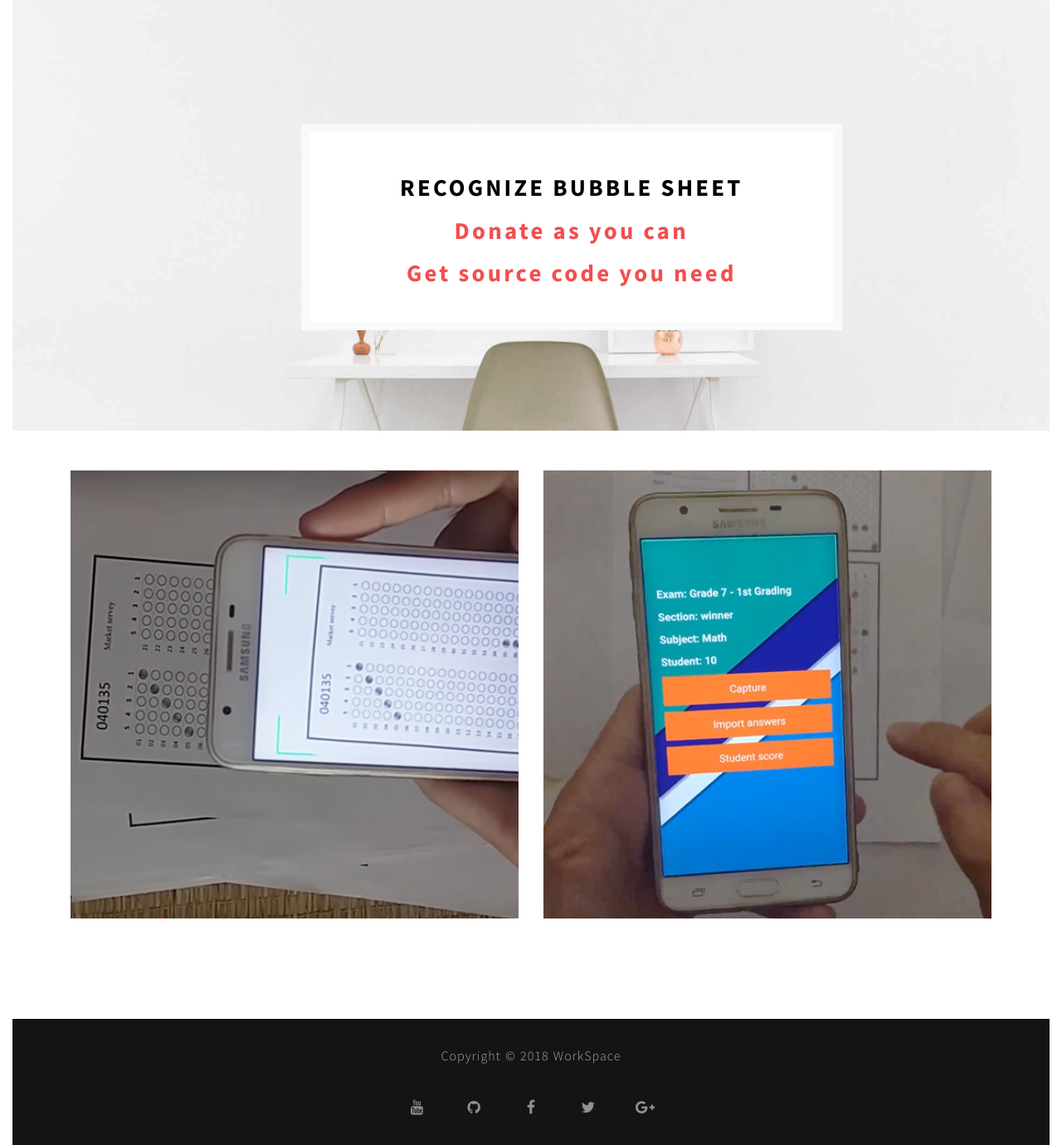
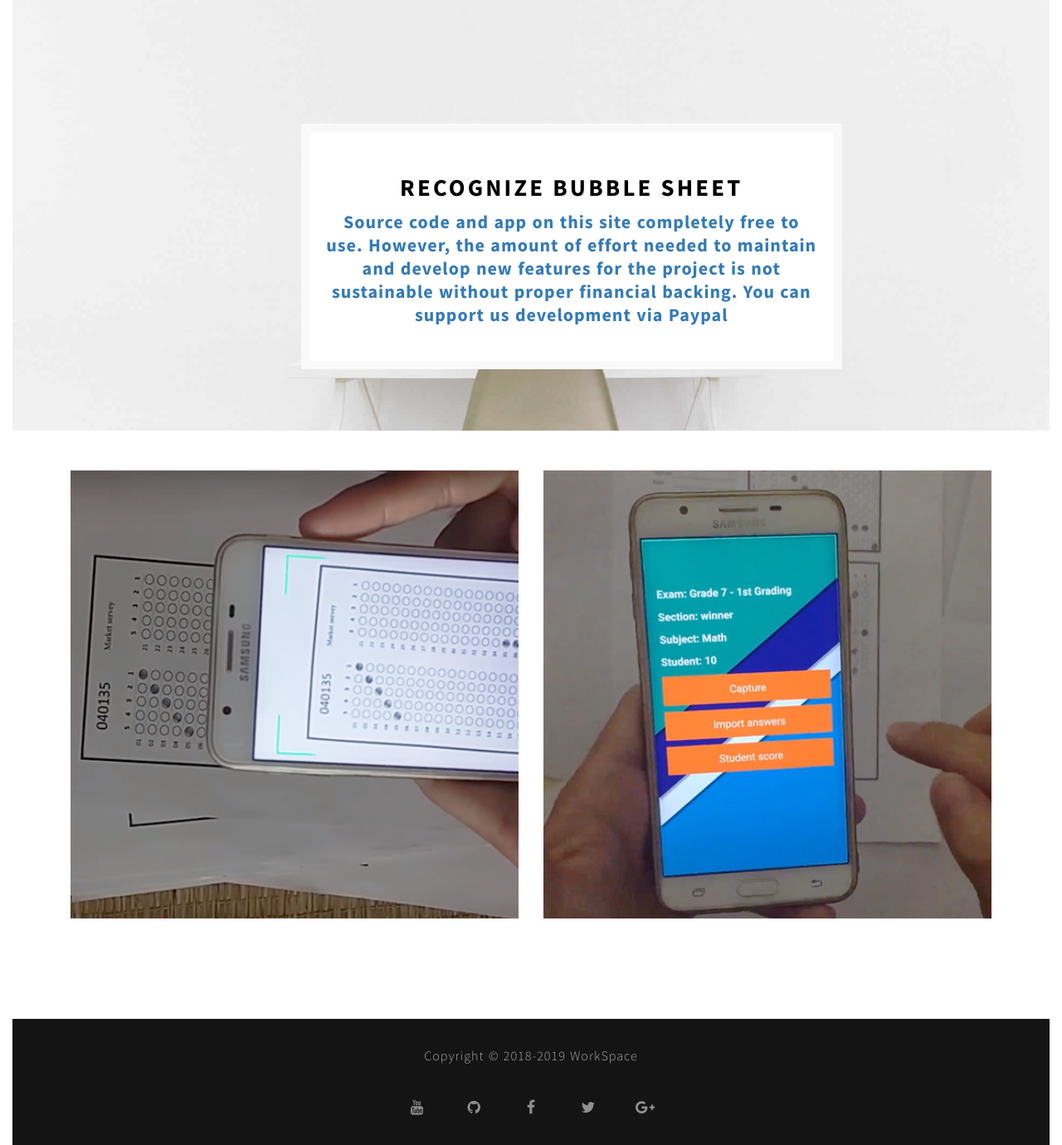
Before and after one commit to tramvm/tramvm.github.io, a Flask app: page / in a window 1280 px wide. Shown: the part 95-1475 px from the top of the page at 83% size. Run offline with Flask 2, Linux system fonts and the light colour scheme; data that the repository does not hold is empty; parts of the project's set-up code (start-up, migrations or seed data) failed here and were passed over; some libraries are stand-ins or nearby versions; some web fonts are replaced.

Commit message:
Update UI

```diff
--- a/inside/static/css/style.css
+++ b/inside/static/css/style.css
@@ -16,7 +16,7 @@ body {
     position: relative;
 }
 
-html,body {
+html, body {
     width: 100%;
     overflow-x: hidden;
 }
@@ -25,11 +25,10 @@ html {
     font-size: 100%;
 }
 
-
 /* Typography
 ------------------------------------- */
 
-h1,h2,h3,h4 {
+h1, h2, h3, h4 {
     font-weight: 400;
     letter-spacing: 0.2rem;
     text-transform: uppercase;
@@ -73,6 +72,7 @@ a {
     outline: none;
     text-decoration: none;
 }
+
 a,
 a:hover,
 a:focus {
@@ -90,7 +90,6 @@ img {
     width: 100%;
     max-width: 100%;
 }
-
 
 /* preloader styles
 /* ========================================== */
@@ -114,27 +113,32 @@ img {
     background-color: #111112;
     border-radius: 100%;
     -webkit-animation: sk-pulseScaleOut 1s infinite ease-in-out;
-          animation: sk-pulseScaleOut 1s infinite ease-in-out; }
+    animation: sk-pulseScaleOut 1s infinite ease-in-out;
+}
 
 @-webkit-keyframes sk-pulseScaleOut {
     0% {
         -webkit-transform: scale(0);
-            transform: scale(0); }
+        transform: scale(0);
+    }
     100% {
         -webkit-transform: scale(1);
         transform: scale(1);
-    opacity: 0; } }
+        opacity: 0;
+    }
+}
 
 @keyframes sk-pulseScaleOut {
     0% {
         -webkit-transform: scale(0);
-            transform: scale(0); }
+        transform: scale(0);
+    }
     100% {
         -webkit-transform: scale(1);
         transform: scale(1);
-    opacity: 0; } }
-
-
+        opacity: 0;
+    }
+}
 
 /* navigation styles
 /* ========================================== */
@@ -178,6 +182,7 @@ nav a {
     text-transform: uppercase;
     letter-spacing: 0.3rem;
 }
+
 .brand a {
     color: #333;
     font-size: 24px;
@@ -243,15 +248,19 @@ nav ul.right {
     .nav-text-light a {
         color: #555555;
     }
+
     .nav-inner {
         background: #ffffff;
     }
+
     .transparent {
         background: transparent;
     }
+
     .navicon {
         padding-right: 10px;
     }
+
     nav ul.right {
         float: left;
     }
@@ -279,6 +288,7 @@ a.icon {
     font-weight: 300;
     text-shadow: none;
 }
+
 .close:focus {
     outline: 0px auto -webkit-focus-ring-color;
 }
@@ -353,6 +363,7 @@ a.icon {
         height: 90px;
         margin-top: -45px;
     }
+
     .circle.large:before {
         margin-top: -14px;
         margin-left: -8px;
@@ -435,15 +446,19 @@ a.icon {
     min-height: 520px;
     padding-top: 150px !important;
 }
+
 .header-two {
     background: url('../images/header-bg.jpg') no-repeat;
 }
+
 .header-three {
     background: url('../images/header-three-bg.jpg') no-repeat;
 }
+
 .header-four {
     background: url('../images/header-four-bg.jpg') no-repeat;
 }
+
 .header-five {
     background: url('../images/header-five-bg.jpg') no-repeat;
 }
@@ -528,9 +543,11 @@ a.icon {
     text-decoration: none;
     transition: all 0.4s ease-in-out;
 }
+
 .filter-wrapper li a:active {
     background: #111112 !important;
 }
+
 .filter-wrapper li a:hover,
 .filter-wrapper li a:focus {
     background: #111112;
@@ -639,6 +656,7 @@ a.icon {
     margin-top: 22px;
     transition: all 0.4s ease-in-out;
 }
+
 #blog .blog-thumb .btn:hover {
     background: #111112;
     border-color: transparent;
@@ -693,7 +711,6 @@ a.icon {
     height: 50px;
 }
 
-
 /* contact section styles
 /* ========================================== */
 #contact {
@@ -706,7 +723,7 @@ a.icon {
     padding-right: 10px;
 }
 
-#contact #map-canvas  {
+#contact #map-canvas {
     border: none;
     width: 100%;
     height: 300px;
@@ -731,9 +748,13 @@ a.icon {
     border-color: #f0f0f0;
 }
 
-#contact textarea {min-height: 100px;}
+#contact textarea {
+    min-height: 100px;
+}
 
-#contact input {height: 50px;}
+#contact input {
+    height: 50px;
+}
 
 #contact input[type='submit'] {
     background: #111112;
@@ -760,8 +781,6 @@ a.icon {
     bottom: -50px;
 }
 
-
-
 /* footer section styles
 /* ========================================== */
 footer {
@@ -771,16 +790,17 @@ footer {
     text-align: center;
 }
 
-
 /* social icon */
 .social-icon {
     padding: 0;
     margin: 0;
 }
+
 .social-icon li {
     list-style: none;
     display: inline-block;
 }
+
 .social-icon li a {
     border-radius: 100px;
     border: 1px solid transparent;
@@ -800,6 +820,7 @@ footer {
     position: relative;
     top: 0px;
 }
+
 .social-icon li a:hover {
     background: #ffffff;
 }
@@ -808,7 +829,9 @@ footer {
 /* ========================================== */
 @media (max-width: 980px) {
 
-  .intro-inner {top: 30%;}
+    .intro-inner {
+        top: 30%;
+    }
 
     #contact .col-md-4 {
         padding: 62px 20px 42px 32px;
@@ -822,7 +845,6 @@ footer {
         margin-bottom: 60px;
     }
 }
-
 
 @media (max-width: 768px) {
 
@@ -844,12 +866,12 @@ footer {
 
 }
 
-
 @media (max-width: 700px) {
 
     h1 {
         font-size: 1.3rem;
     }
+
     h3 {
         font-size: 13px;
         letter-spacing: 3px;
@@ -866,6 +888,7 @@ footer {
     #contact .col-md-4 {
         padding: 32px 20px 22px 62px;
     }
+
     .contact-submit {
         width: 70%;
     }
@@ -873,5 +896,7 @@ footer {
 }
 
 @media (max-width: 450px) {
-  .intro-inner {top: 50%;}
+    .intro-inner {
+        top: 50%;
     }
+}
--- a/inside/templates/index.html
+++ b/inside/templates/index.html
@@ -12,9 +12,14 @@
                     <div class="header-thumb">
                         <h1 class="wow fadeIn" data-wow-delay="0.2s">Recognize bubble sheet</h1>
                         <!-- <h1 class="wow fadeInUp" data-wow-delay="0.2s">With Android + OpenCV</h1> -->
-              <h1 class="wow fadeInUp" data-wow-delay="0.1s" style="color: #f34e4e; letter-spacing: 0.2rem; text-transform: none; ">Donate as you can</h1>
-              <h1 class="wow fadeInUp" data-wow-delay="0.1s" style="color: #f34e4e; letter-spacing: 0.2rem; text-transform: none; ">Get source code you need</h1>
+                        <!-- <h1 class="wow fadeInUp" data-wow-delay="0.1s" style="color: #f34e4e; letter-spacing: 0.2rem; text-transform: none; ">Donate as you can</h1>
+                        <h1 class="wow fadeInUp" data-wow-delay="0.1s" style="color: #f34e4e; letter-spacing: 0.2rem; text-transform: none; ">Get source code you need</h1> -->
                         <!-- <h1 class="wow fadeInUp" data-wow-delay="0.2s" style="color: red">Discount 40% this month</h1> -->
+                        <p class="wow fadeInUp" data-wow-delay="0.1s" style="text-transform: none; color: #337ab7 !important; font-weight: bold;">Source code and app
+                            on this site completely free to use. However, the amount of effort needed to maintain and
+                            develop new features for the project is not sustainable without proper financial backing.
+                            You can support us development via <a href="https://www.paypal.me/tramvm/" target="_blank">
+                                Paypal</a></p>
                     </div>
                 </div>
 
@@ -39,7 +44,8 @@
                                 {% for item in projects %}
                                     <div class="iso-box col-md-6 col-sm-6">
                                         <div class="portfolio-thumb">
-                                <img src="static/images/{{ item['img'] }}" class="img-responsive" alt="Portfolio">
+                                            <img src="static/images/{{ item['img'] }}" class="img-responsive"
+                                                 alt="Portfolio">
                                             <div class="portfolio-overlay">
                                                 <a href="project/{{ item['id'] }}/{{ item['slug_title'] }}.html">
                                                     <div class="portfolio-item">
--- a/inside/templates/layout.html
+++ b/inside/templates/layout.html
@@ -104,7 +104,7 @@
             <div class="row">
 
                 <div class="col-md-12 col-sm-12">
-                    <p class="wow fadeInUp" data-wow-delay="0.3s" style="color: #AAA !important">Copyright © 2018 WorkSpace</p>
+                    <p class="wow fadeInUp" data-wow-delay="0.3s" style="color: #AAA !important">Copyright © 2018-2019 WorkSpace</p>
                     <ul class="social-icon wow fadeInUp" data-wow-delay="0.3s">
                         <li><a href="https://www.youtube.com/channel/UCwI-PmUd0-uLEw-UbP-gXqQ" target="_blank"
                                class="fa fa-youtube"></a></li>
```
Also changed, not shown: inside/config.py (+20 -18 lines). Lines whose indentation alone changed are shown as unchanged.
